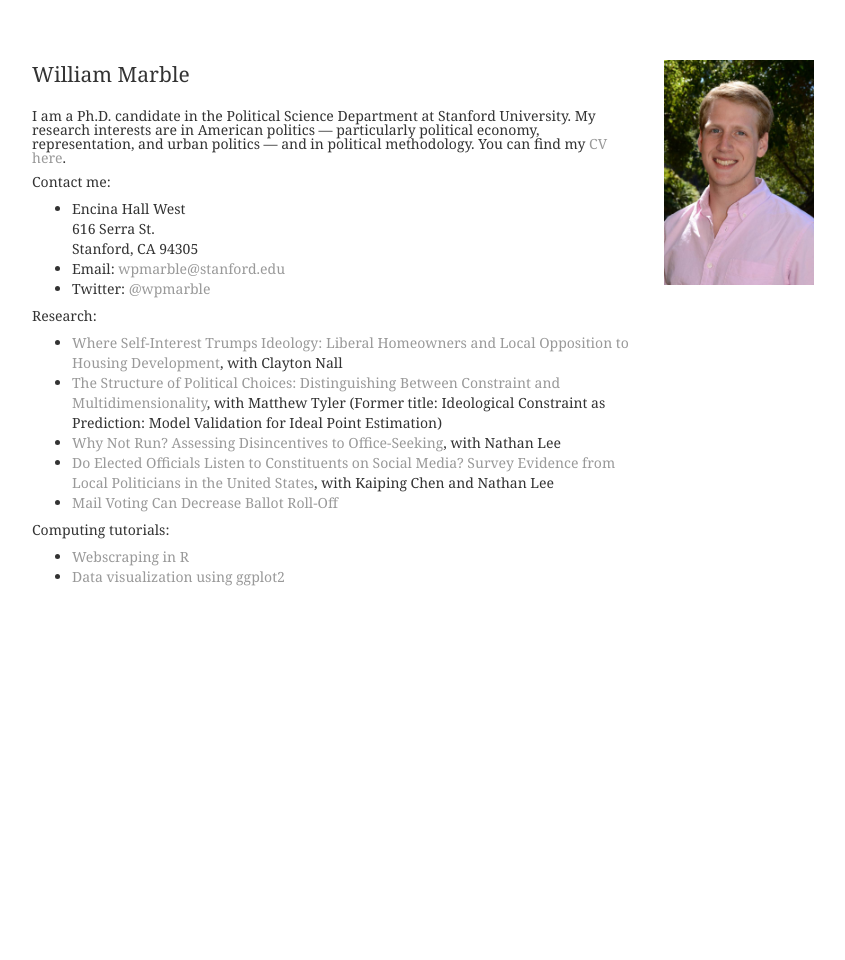
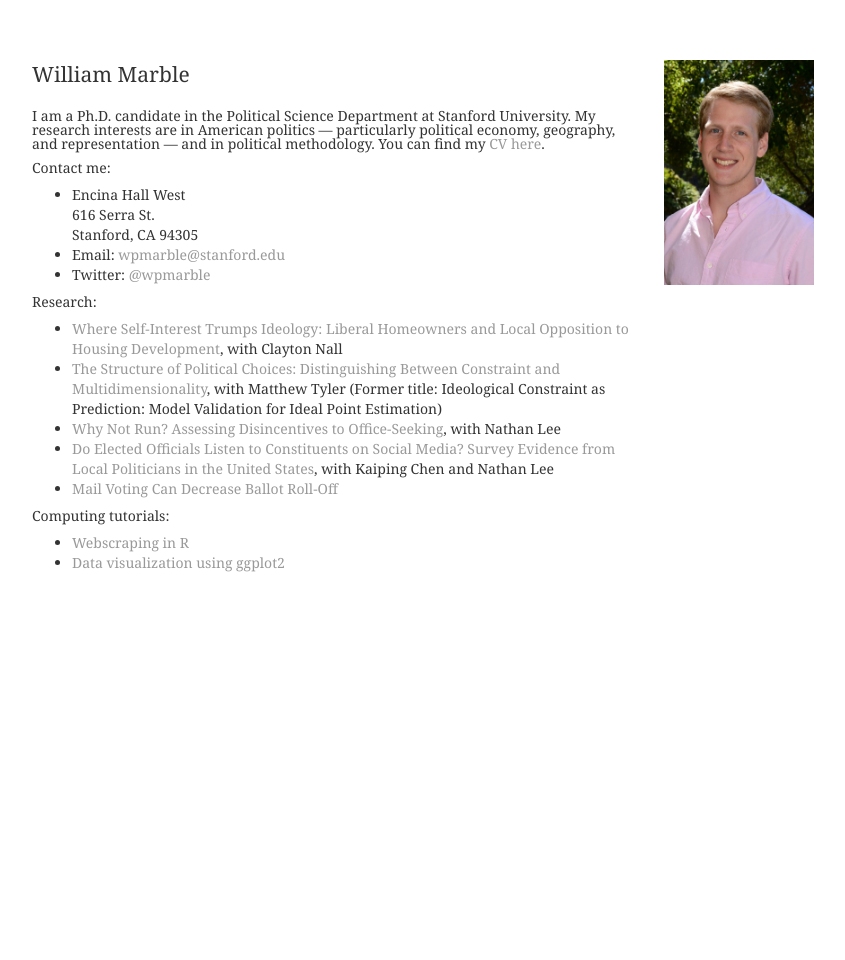
Before and after one commit to wpmarble/wpmarble.github.io, a Jekyll site: the page built from index.html, in a window 1280 px wide. Shown: the whole page, without its empty margins (96-941 px from the left). Built offline with Jekyll 4.4.1, drawn with Linux system fonts in a browser that asks for light colours.

Commit message:
update index

```diff
--- a/index.html
+++ b/index.html
@@ -6,7 +6,7 @@ title: William Marble | Ph.D. Candidate, Political Science Department, Stanford
 <div class="row marketing">
 	<div itemscope itemtype="http://data-vocabulary.org/Person" class="col-sm-8" style="width:60%">
 		<p class="lead"><span itemprop="name">William Marble</span></p>
-		<p>I am a Ph.D. candidate in the Political Science Department at Stanford University. My research interests are in American politics — particularly political economy, representation, and urban politics — and in political methodology. You can find my <a href = "docs/marble_cv.pdf">CV here</a>.</p>
+		<p>I am a Ph.D. candidate in the Political Science Department at Stanford University. My research interests are in American politics — particularly political economy, geography, and representation — and in political methodology. You can find my <a href = "docs/marble_cv.pdf">CV here</a>.</p>
 		<p>Contact me:</p>
 		<ul>
 			<li>Encina Hall West<br>616 Serra St.<br>Stanford, CA 94305</li>
```
